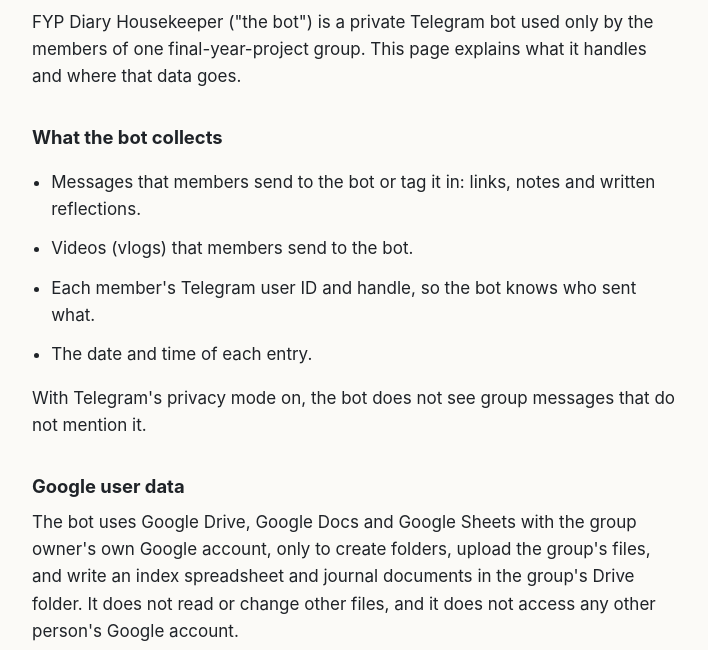
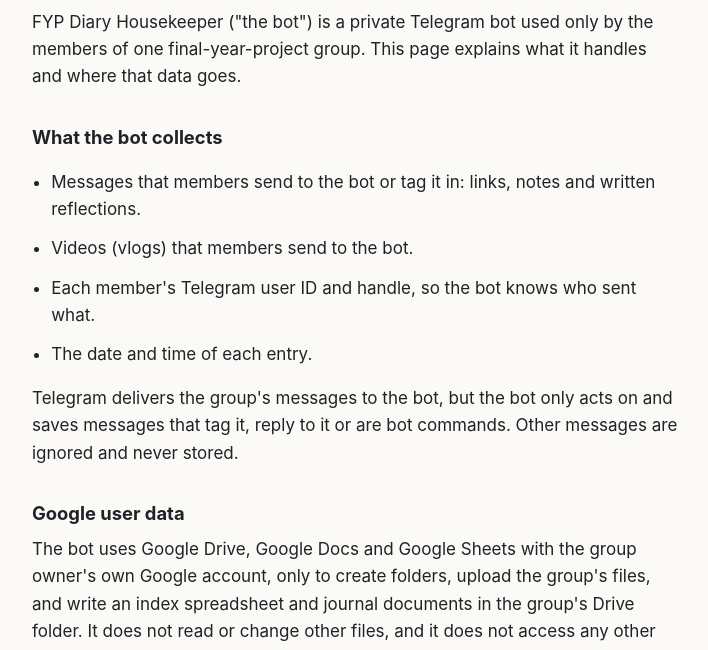
Before and after one commit to nzamree/fyp-housekeeper-site, a plain HTML site: page privacy.html in a window 1280 px wide. Shown: the part 120-770 px from the top of the page, without its empty margins (284-992 px from the left). Drawn offline with Linux system fonts and the light colour scheme.

Commit message:
Privacy policy: describe how the bot receives group messages
Co-Authored-By: Claude Opus 5.5 <noreply@anthropic.com>

```diff
--- a/privacy.html
+++ b/privacy.html
@@ -22,7 +22,8 @@
       <li>Each member's Telegram user ID and handle, so the bot knows who sent what.</li>
       <li>The date and time of each entry.</li>
     </ul>
-    <p>With Telegram's privacy mode on, the bot does not see group messages that do not mention it.</p>
+    <p>Telegram delivers the group's messages to the bot, but the bot only acts on and saves messages that
+      tag it, reply to it or are bot commands. Other messages are ignored and never stored.</p>
 
     <h2>Google user data</h2>
     <p>The bot uses Google Drive, Google Docs and Google Sheets with the group owner's own Google account,
```
